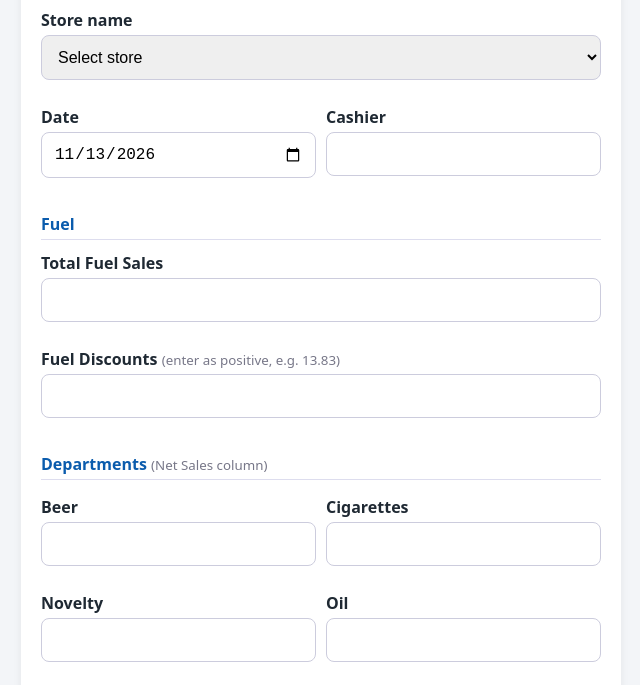
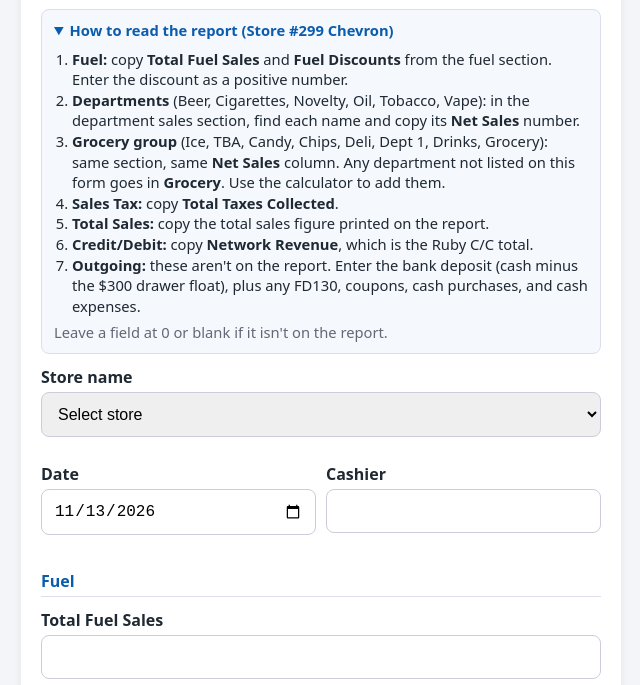
Before and after one commit to Aqua2Lab/varsa-store-close, a plain HTML site: page index.html in a window 1280 px wide. Shown: the part 93-778 px from the top of the page, without its empty margins (319-959 px from the left). Drawn offline with Linux system fonts and the light colour scheme.

Commit message:
Add report reading guide

```diff
--- a/index.html
+++ b/index.html
@@ -13,6 +13,19 @@ button.sec{background:#e8eef6;color:#0b5cad}
 #done{display:none;margin-top:14px;padding:10px;background:#e6f6ec;border-radius:8px}
 </style></head><body><div class="card">
 <h1>Nightly Store Close</h1><p class="sub">Varsa GROUP LLC – fill from the Ruby2 Store Close report</p>
+<details open style="background:#f5f8fc;border:1px solid #dde;border-radius:8px;padding:10px 12px;margin:0 0 12px;font-size:.92rem;line-height:1.4">
+<summary style="font-weight:700;color:#0b5cad;cursor:pointer">How to read the report (Store #299 Chevron)</summary>
+<ol style="margin:8px 0 0;padding-left:18px">
+<li><b>Fuel:</b> copy <b>Total Fuel Sales</b> and <b>Fuel Discounts</b> from the fuel section. Enter the discount as a positive number.</li>
+<li><b>Departments</b> (Beer, Cigarettes, Novelty, Oil, Tobacco, Vape): in the department sales section, find each name and copy its <b>Net Sales</b> number.</li>
+<li><b>Grocery group</b> (Ice, TBA, Candy, Chips, Deli, Dept 1, Drinks, Grocery): same section, same <b>Net Sales</b> column. Any department not listed on this form goes in <b>Grocery</b>. Use the calculator to add them.</li>
+<li><b>Sales Tax:</b> copy <b>Total Taxes Collected</b>.</li>
+<li><b>Total Sales:</b> copy the total sales figure printed on the report.</li>
+<li><b>Credit/Debit:</b> copy <b>Network Revenue</b>, which is the Ruby C/C total.</li>
+<li><b>Outgoing:</b> these aren't on the report. Enter the bank deposit (cash minus the $300 drawer float), plus any FD130, coupons, cash purchases, and cash expenses.</li>
+</ol>
+<p style="margin:6px 0 0;color:#667">Leave a field at 0 or blank if it isn't on the report.</p>
+</details>
 <form id="f" novalidate>
 <label>Store name</label><select id="store" required><option value="">Select store</option><option>Thomasville Chevron</option><option>Thomasville Outrun</option></select><div class="err"></div>
 <div class="grid"><div><label>Date</label><input type="date" id="date" required><div class="err"></div></div>
```
